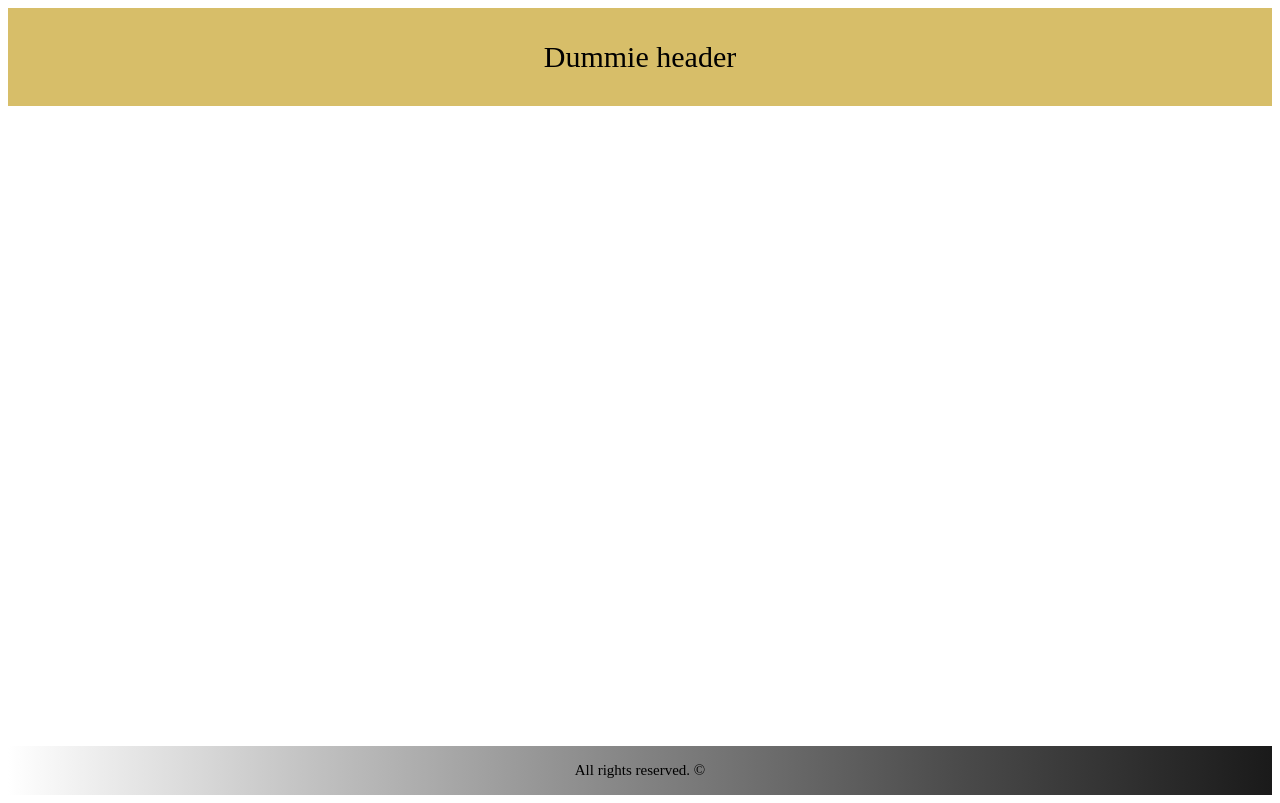
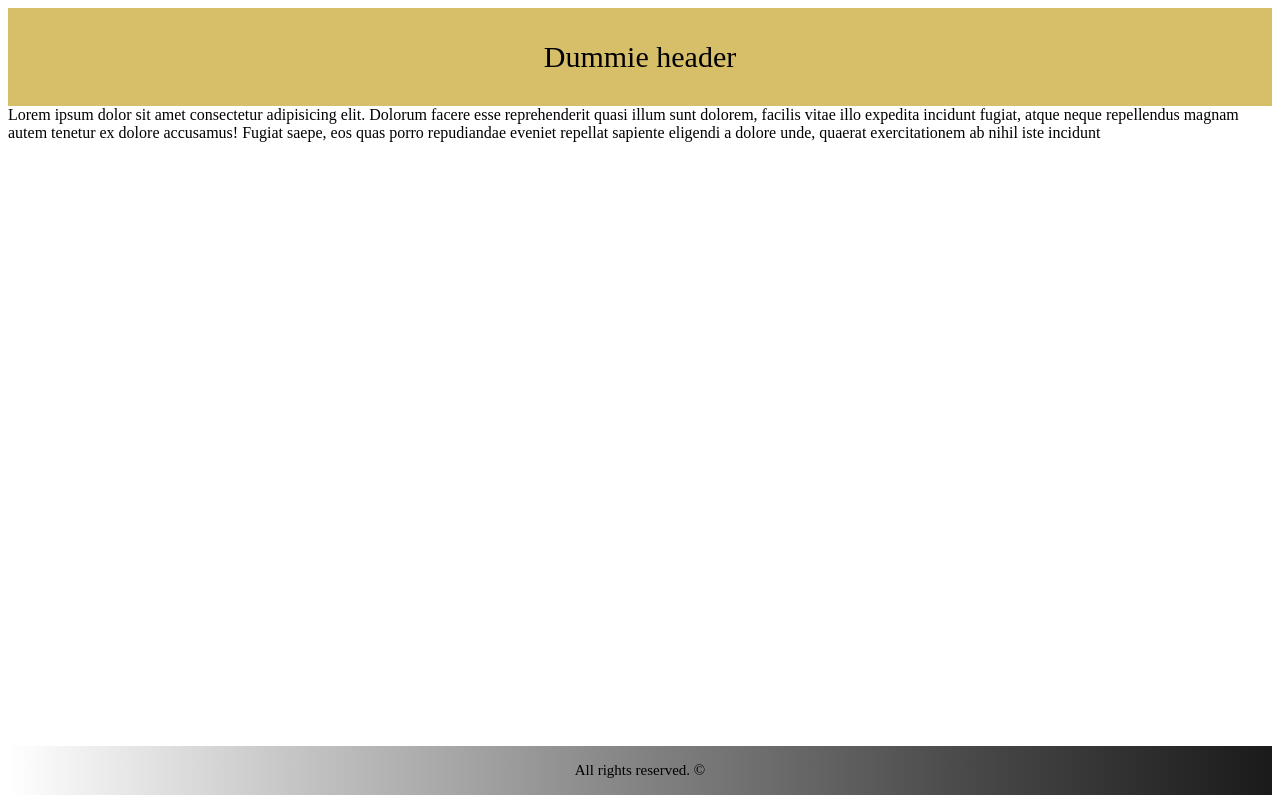
Before and after one commit to fzuljevic/digacon-dummy01, a Next.js app: page / in a window 1280 px wide. Built offline with nearby package versions, Linux system fonts and the light colour scheme.

Commit message:
separates components

```diff
--- /dev/null
+++ b/components/Footer.tsx
@@ -0,0 +1,9 @@
+import styles from '../styles/Home.module.scss'
+
+function Footer ()  {
+  return (
+    <footer className={styles["page__footer"]}>All rights reserved. &copy;</footer>
+    )
+}
+
+export default Footer
--- /dev/null
+++ b/components/Header.tsx
@@ -0,0 +1,9 @@
+import styles from '../styles/Home.module.scss'
+
+function Header ()  {
+  return (
+      <header className={styles["page__header"]}>Dummie header</header>
+    )
+}
+
+export default Header
--- /dev/null
+++ b/components/Layout.tsx
@@ -0,0 +1,15 @@
+import { ScriptProps } from "next/script";
+import Footer from "./Footer";
+import Header from "./header";
+
+function Layout ({children}: ScriptProps){
+    return(
+        <>
+        <Header/>
+        { children }
+        <Footer/>
+        </>
+    )
+}
+
+export default Layout
--- a/pages/_app.tsx
+++ b/pages/_app.tsx
@@ -1,7 +1,13 @@
 import type { AppProps } from 'next/app'
+import Layout from '../components/Layout'
+
 
 function MyApp({ Component, pageProps }: AppProps) {
-  return <Component {...pageProps} />
+  return(
+    <Layout>
+     <Component {...pageProps} />
+    </Layout>
+    )
 }
 
 export default MyApp
--- a/pages/index.tsx
+++ b/pages/index.tsx
@@ -1,15 +1,10 @@
 import type { NextPage } from 'next'
-import Head from 'next/head'
-import Image from 'next/image'
 import styles from '../styles/Home.module.scss'
 
 const Home: NextPage = () => {
   return (
     <>
-      <header className={styles["page__header"]}>Dummie header</header>
-      <main className={styles.main}>
-      </main>
-      <footer className={styles["page__footer"]}>All rights reserved. &copy;</footer>
+      <main className={styles.main}>Lorem ipsum dolor sit amet consectetur adipisicing elit. Dolorum facere esse reprehenderit quasi illum sunt dolorem, facilis vitae illo expedita incidunt fugiat, atque neque repellendus magnam autem tenetur ex dolore accusamus! Fugiat saepe, eos quas porro repudiandae eveniet repellat sapiente eligendi a dolore unde, quaerat exercitationem ab nihil iste incidunt</main>
     </>
   )
 }
```
